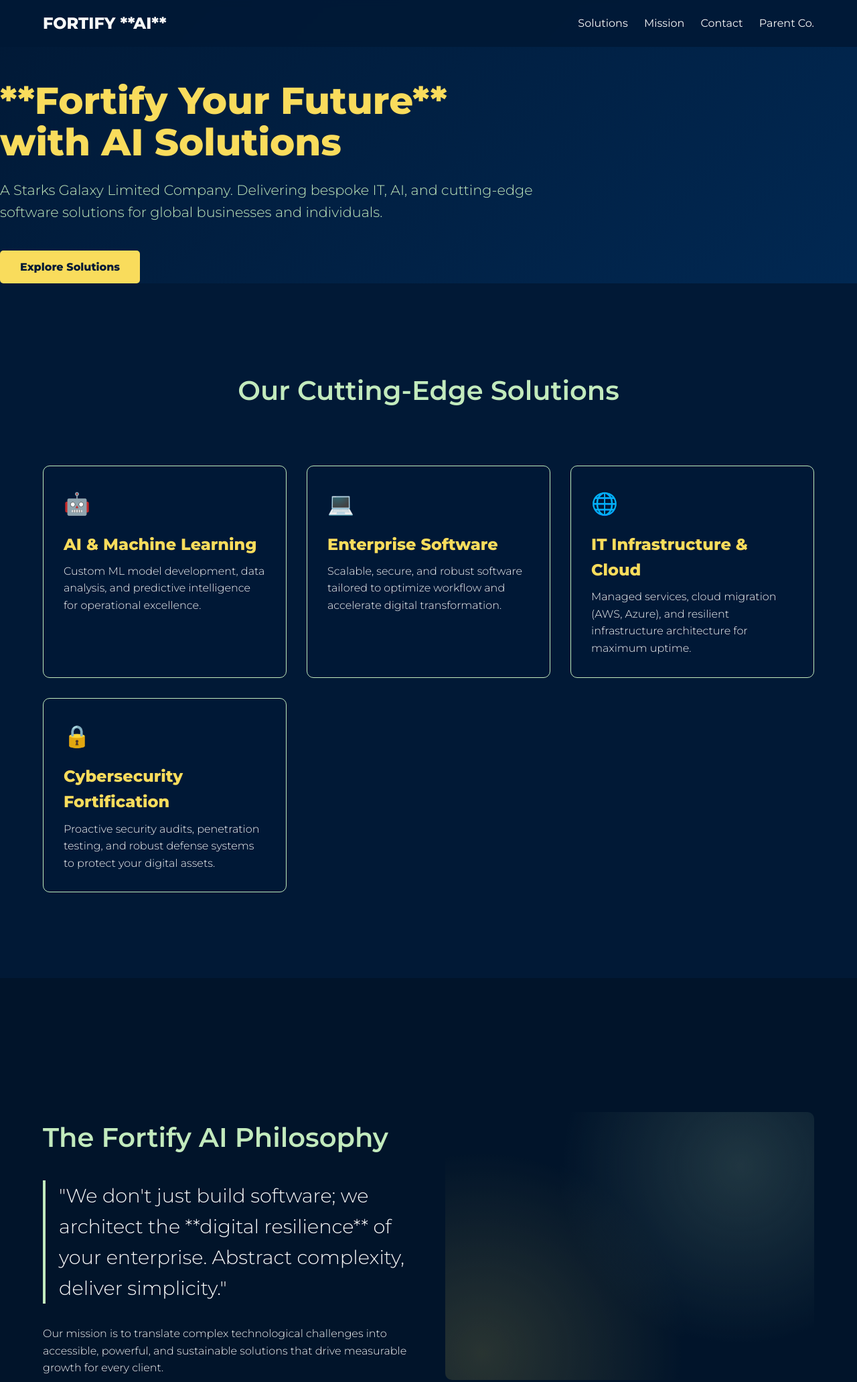
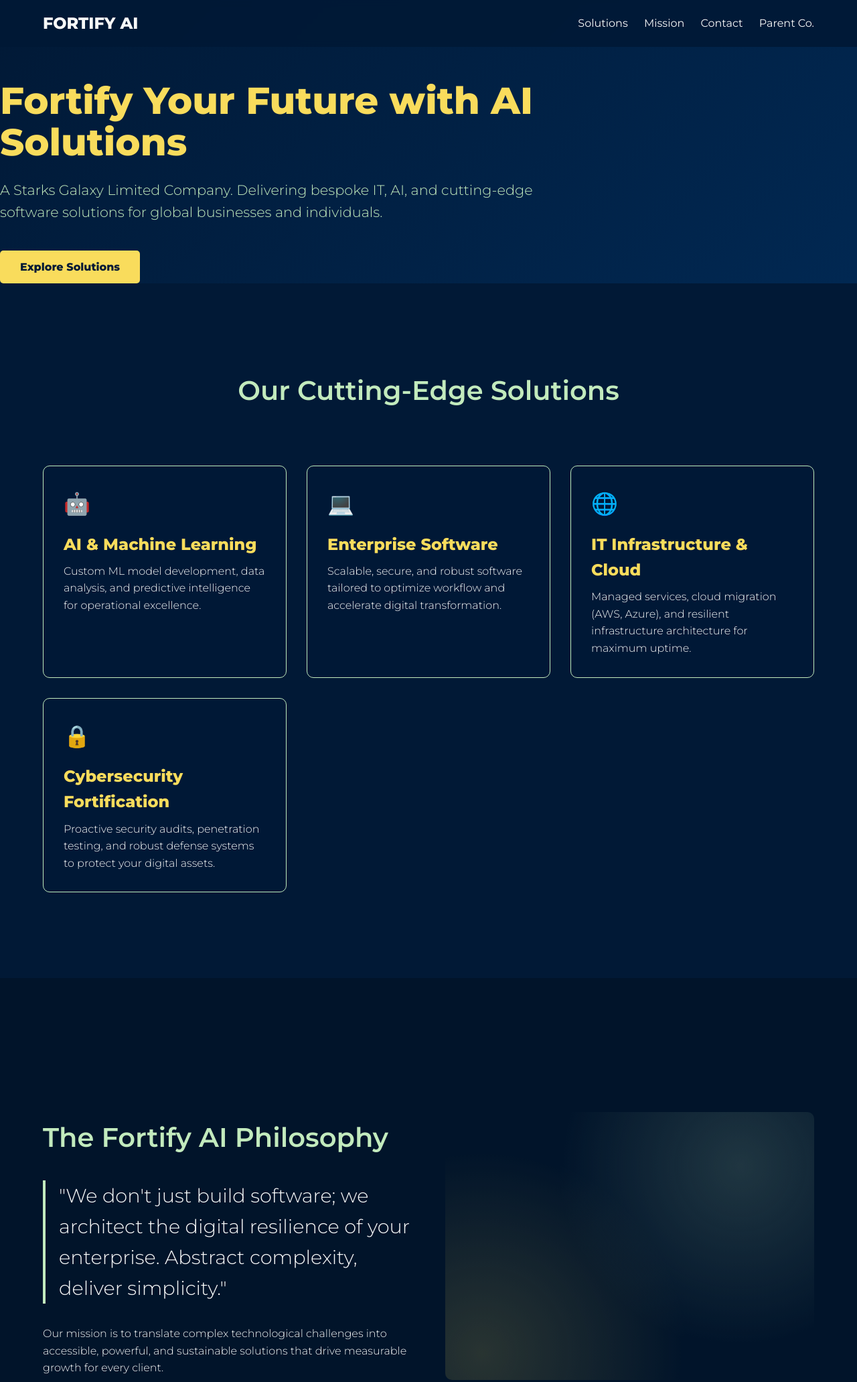
Before and after one commit to starksgalaxykenya/fortifyai.international, a plain HTML site: page index.html in a window 1280 px wide. Shown: the top 2063 px of the page at 67% size. Drawn offline with Linux system fonts and the light colour scheme.

Commit message:
Update index.html

```diff
--- a/index.html
+++ b/index.html
@@ -10,7 +10,7 @@
 <body>
 
     <header class="header">
-        <div class="logo">FORTIFY **AI**</div>
+        <div class="logo">FORTIFY AI</div>
         <nav class="nav">
             <a href="#solutions">Solutions</a>
             <a href="#mission">Mission</a>
@@ -21,7 +21,7 @@
 
     <section class="hero" id="home">
         <div class="hero-content">
-            <h1>**Fortify Your Future** with AI Solutions</h1>
+            <h1>Fortify Your Future with AI Solutions</h1>
             <p>A Starks Galaxy Limited Company. Delivering bespoke IT, AI, and cutting-edge software solutions for global businesses and individuals.</p>
             <a href="#solutions" class="cta-button">Explore Solutions</a>
         </div>
@@ -56,7 +56,7 @@
     <section class="section mission" id="mission">
         <div class="mission-content">
             <h2 class="section-title">The Fortify AI Philosophy</h2>
-            <blockquote>"We don't just build software; we architect the **digital resilience** of your enterprise. Abstract complexity, deliver simplicity."</blockquote>
+            <blockquote>"We don't just build software; we architect the digital resilience of your enterprise. Abstract complexity, deliver simplicity."</blockquote>
             <p>Our mission is to translate complex technological challenges into accessible, powerful, and sustainable solutions that drive measurable growth for every client.</p>
         </div>
         <div class="abstract-visual"></div>
@@ -69,7 +69,7 @@
     </section>
 
     <footer class="footer">
-        <p>A Proud Product of **Starks Galaxy Limited**</p>
+        <p>A Proud Product of Starks Galaxy Limited</p>
         <p>&copy; <span id="current-year"></span> Fortify AI International. All rights reserved.</p>
     </footer>
 
```
